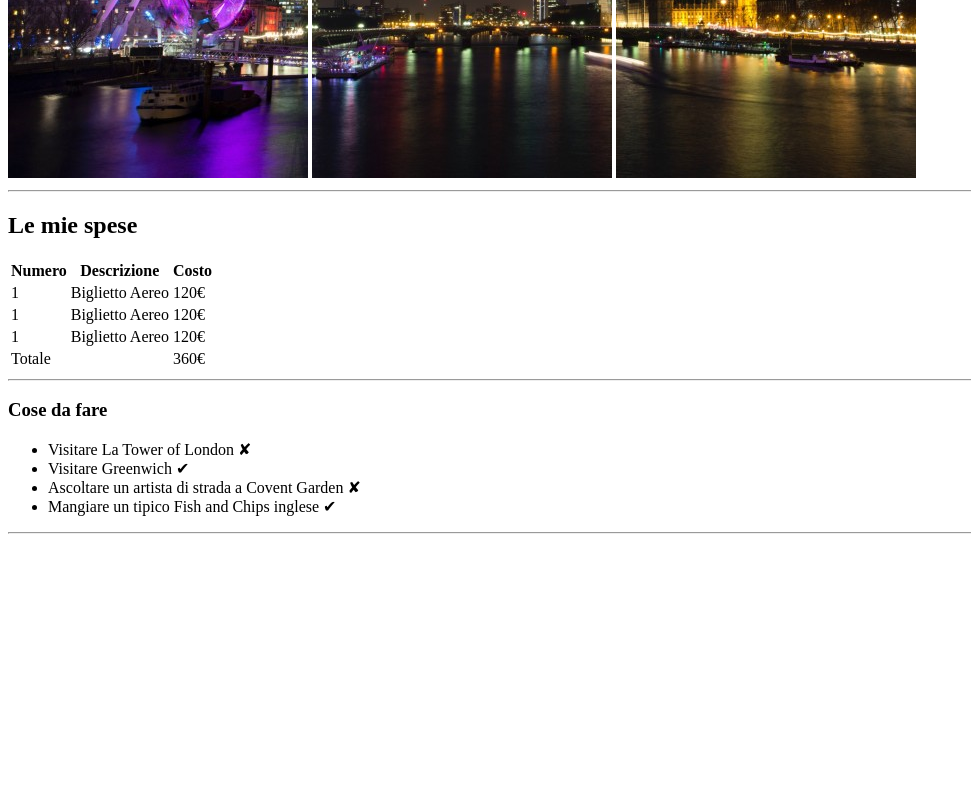
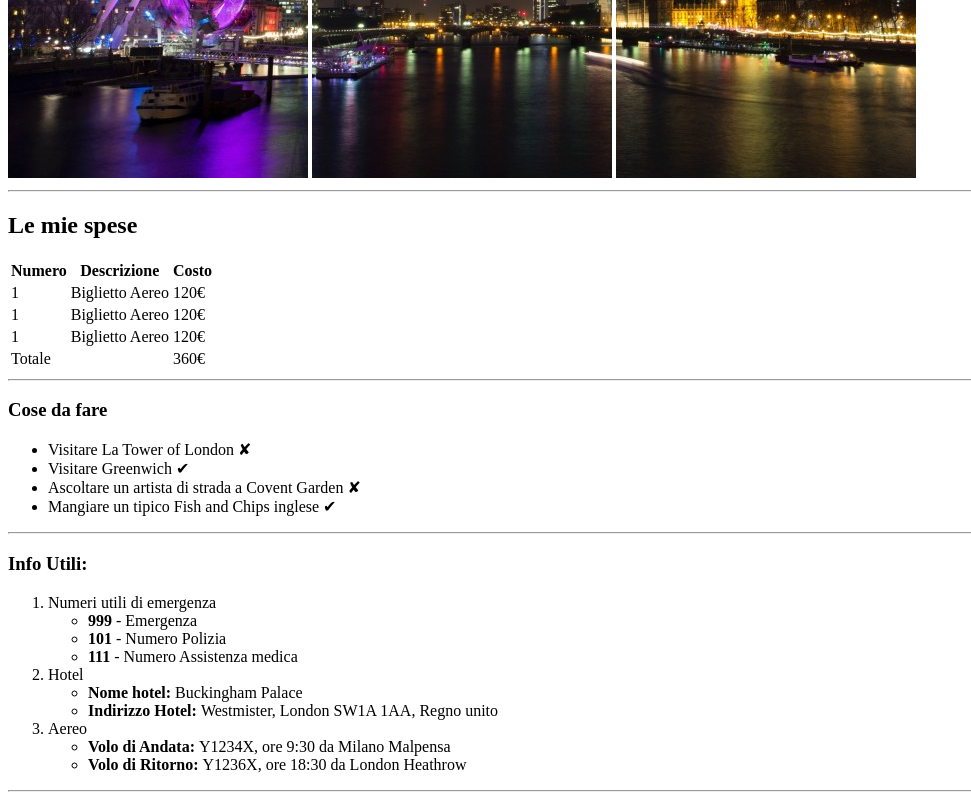
Before and after one commit to PaoloNapoli97/html-london-trip, a plain HTML site: page index.html in a window 1280 px wide. Shown: the part 502-1302 px from the top of the page, without its empty margins (0-971 px from the left). Before the commit the page ends 1044 px from the top, so only its background shows below. Drawn offline with Linux system fonts and the light colour scheme.

Commit message:
Aggiunta Terza sezione Main

```diff
--- a/index.html
+++ b/index.html
@@ -83,6 +83,44 @@
          </section>
         <!-- /Seconda Sezione -->
 
+        <!-- Terza Sezione-->
+        <section>
+            <h3>Info Utili: </h3>
+            <!-- Lista numerata-->
+            <ol>
+                <div>
+                    <li>Numeri utili di emergenza</li>
+                    <!-- Lista non numerata -->
+                    <ul>
+                        <li><strong>999</strong> - Emergenza</li>
+                        <li><strong>101</strong> - Numero Polizia</li>
+                        <li><strong>111</strong> - Numero Assistenza medica</li>
+                    </ul>
+                </div>
+
+                <div>
+                    <li>Hotel</li>
+                    <!-- Lista non numerata -->
+                    <ul>
+                        <li><strong>Nome hotel: </strong>Buckingham Palace</li>
+                        <li><strong>Indirizzo Hotel: </strong>Westmister, London SW1A 1AA, Regno unito</li>
+                    </ul>
+                </div>
+
+                <div>
+                    <li>Aereo</li>
+                    <!-- Lista non numerata -->
+                    <ul>
+                        <li><strong>Volo di Andata: </strong>Y1234X, ore 9:30 da Milano Malpensa</li>
+                        <li><strong>Volo di Ritorno: </strong>Y1236X, ore 18:30 da London Heathrow</li>
+                    </ul>
+                </div>
+            </ol>
+            <!-- /Lista numerata-->
+            <hr>
+        </section>
+        <!-- /Terza Sezione-->
+
 
     </main>
     <!-- /Fine main -->
```
